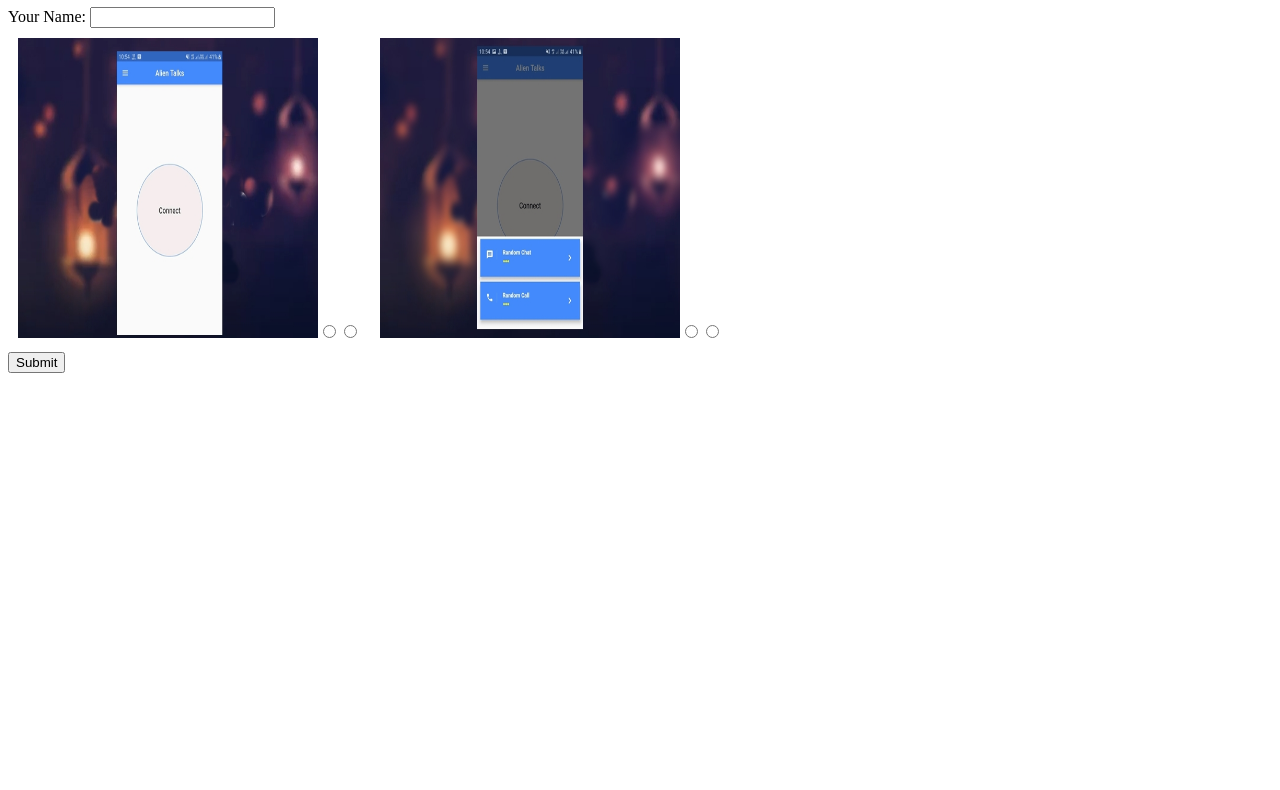
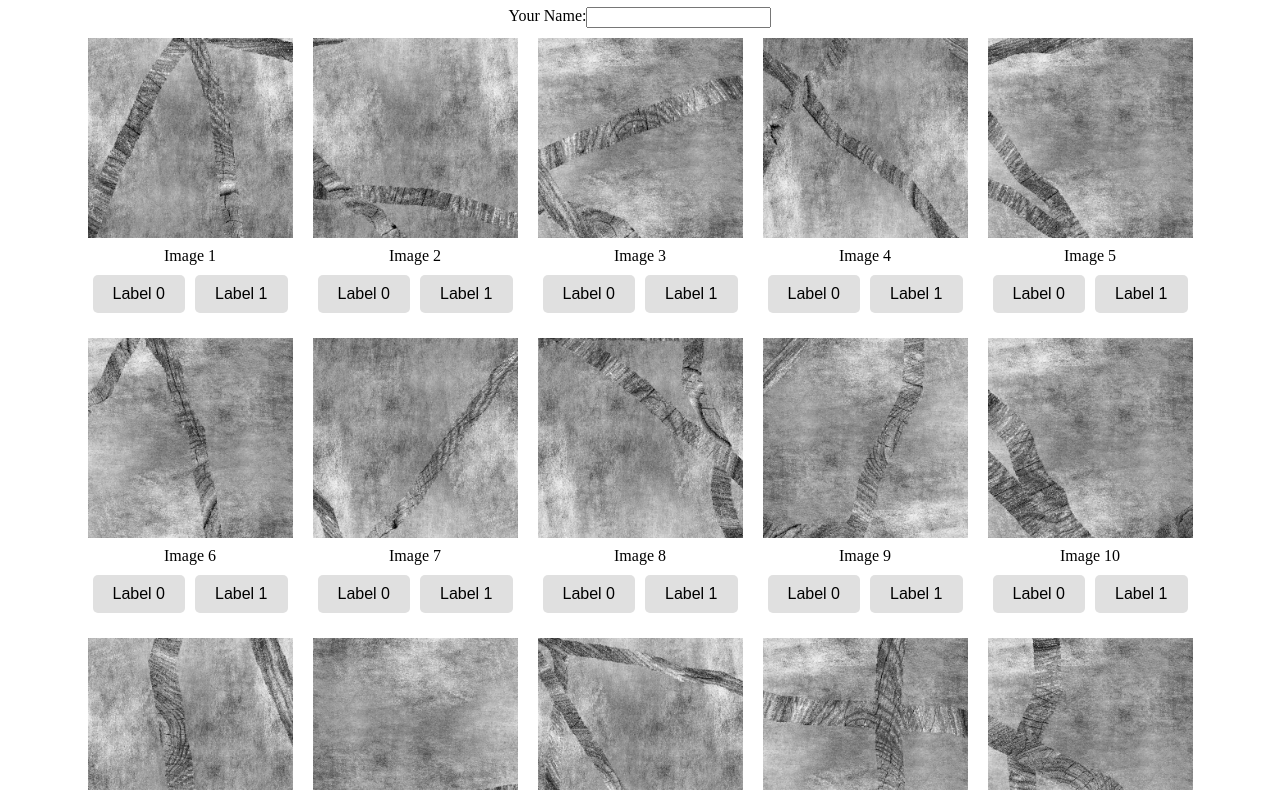
Before and after one commit to rahultejagorantala/Survey, a website: page index.html in a window 1280 px wide. Shown: the part 73-863 px from the top of the page. Before the commit the page ends 800 px from the top, so only its background shows below. Drawn offline with nearby package versions, Linux system fonts and the light colour scheme; files whose address does not match are found by name.

Commit message:
Update index.html

```diff
--- a/index.html
+++ b/index.html
@@ -5,9 +5,56 @@
   <script src="https://unpkg.com/axios/dist/axios.min.js"></script>
   <script>
     const images = [
-      '/images/4.jpg',
-      '/images/5.jpg',
-
+      { url: 'C:/Users/tejar/Downloads/images/image_1.jpg', name: 'Image 1' },
+      { url: 'C:/Users/tejar/Downloads/images/image_2.jpg', name: 'Image 2' },
+      { url: 'C:/Users/tejar/Downloads/images/image_3.jpg', name: 'Image 3' },
+	  { url: 'C:/Users/tejar/Downloads/images/image_4.jpg', name: 'Image 4' },
+	  { url: 'C:/Users/tejar/Downloads/images/image_5.jpg', name: 'Image 5' },
+	  { url: 'C:/Users/tejar/Downloads/images/image_6.jpg', name: 'Image 6' },
+	  { url: 'C:/Users/tejar/Downloads/images/image_7.jpg', name: 'Image 7' },
+	  { url: 'C:/Users/tejar/Downloads/images/image_8.jpg', name: 'Image 8' },
+	  { url: 'C:/Users/tejar/Downloads/images/image_9.jpg', name: 'Image 9' },
+	  { url: 'C:/Users/tejar/Downloads/images/image_10.jpg', name: 'Image 10' },
+	  { url: 'C:/Users/tejar/Downloads/images/image_11.jpg', name: 'Image 11' },
+      { url: 'C:/Users/tejar/Downloads/images/image_12.jpg', name: 'Image 12' },
+	  { url: 'C:/Users/tejar/Downloads/images/image_13.jpg', name: 'Image 13' },
+	  { url: 'C:/Users/tejar/Downloads/images/image_14.jpg', name: 'Image 14' },
+	  { url: 'C:/Users/tejar/Downloads/images/image_15.jpg', name: 'Image 15' },
+	  { url: 'C:/Users/tejar/Downloads/images/image_16.jpg', name: 'Image 16' },
+	  { url: 'C:/Users/tejar/Downloads/images/image_17.jpg', name: 'Image 17' },
+	  { url: 'C:/Users/tejar/Downloads/images/image_18.jpg', name: 'Image 18' },
+	  { url: 'C:/Users/tejar/Downloads/images/image_19.jpg', name: 'Image 19' },
+	  { url: 'C:/Users/tejar/Downloads/images/image_20.jpg', name: 'Image 20' },
+	  { url: 'C:/Users/tejar/Downloads/images/image_21.jpg', name: 'Image 21' },
+      { url: 'C:/Users/tejar/Downloads/images/image_22.jpg', name: 'Image 22' },
+	  { url: 'C:/Users/tejar/Downloads/images/image_23.jpg', name: 'Image 23' },
+	  { url: 'C:/Users/tejar/Downloads/images/image_24.jpg', name: 'Image 24' },
+	  { url: 'C:/Users/tejar/Downloads/images/image_25.jpg', name: 'Image 25' },
+	  { url: 'C:/Users/tejar/Downloads/images/image_26.jpg', name: 'Image 26' },
+	  { url: 'C:/Users/tejar/Downloads/images/image_27.jpg', name: 'Image 27' },
+	  { url: 'C:/Users/tejar/Downloads/images/image_28.jpg', name: 'Image 28' },
+	  { url: 'C:/Users/tejar/Downloads/images/image_29.jpg', name: 'Image 29' },
+	  { url: 'C:/Users/tejar/Downloads/images/image_30.jpg', name: 'Image 30' },
+	  { url: 'C:/Users/tejar/Downloads/images/image_31.jpg', name: 'Image 31' },
+      { url: 'C:/Users/tejar/Downloads/images/image_32.jpg', name: 'Image 32' },
+	  { url: 'C:/Users/tejar/Downloads/images/image_33.jpg', name: 'Image 33' },
+	  { url: 'C:/Users/tejar/Downloads/images/image_34.jpg', name: 'Image 34' },
+	  { url: 'C:/Users/tejar/Downloads/images/image_35.jpg', name: 'Image 35' },
+	  { url: 'C:/Users/tejar/Downloads/images/image_36.jpg', name: 'Image 36' },
+	  { url: 'C:/Users/tejar/Downloads/images/image_37.jpg', name: 'Image 37' },
+	  { url: 'C:/Users/tejar/Downloads/images/image_38.jpg', name: 'Image 38' },
+	  { url: 'C:/Users/tejar/Downloads/images/image_39.jpg', name: 'Image 39' },
+	  { url: 'C:/Users/tejar/Downloads/images/image_40.jpg', name: 'Image 40' },
+	  { url: 'C:/Users/tejar/Downloads/images/image_41.jpg', name: 'Image 41' },
+      { url: 'C:/Users/tejar/Downloads/images/image_42.jpg', name: 'Image 42' },
+	  { url: 'C:/Users/tejar/Downloads/images/image_43.jpg', name: 'Image 43' },
+	  { url: 'C:/Users/tejar/Downloads/images/image_44.jpg', name: 'Image 44' },
+	  { url: 'C:/Users/tejar/Downloads/images/image_45.jpg', name: 'Image 45' },
+	  { url: 'C:/Users/tejar/Downloads/images/image_46.jpg', name: 'Image 46' },
+	  { url: 'C:/Users/tejar/Downloads/images/image_47.jpg', name: 'Image 47' },
+	  { url: 'C:/Users/tejar/Downloads/images/image_48.jpg', name: 'Image 48' },
+	  { url: 'C:/Users/tejar/Downloads/images/image_49.jpg', name: 'Image 49' },
+	  { url: 'C:/Users/tejar/Downloads/images/image_50.jpg', name: 'Image 50' },
     ]; // Add your image URLs here
 
     const results = [];
@@ -25,15 +72,18 @@
       const imageContainers = document.getElementsByClassName('image-container');
       for (let i = 0; i < imageContainers.length; i++) {
         const imageContainer = imageContainers[i];
-        const selectedOption = imageContainer.querySelector('input[type=radio]:checked');
+        const selectedOption = imageContainer.querySelector('.active');
 
         if (selectedOption) {
-          const value = parseInt(selectedOption.value);
+          const value = parseInt(selectedOption.dataset.value);
           selectedOptions.push(value);
         }
       }
-
-      const payload = {
+	  console.log(selectedOptions.length==imageContainers.length)
+	  console.log(imageContainers.length)
+	  console.log(selectedOptions.length)
+	  if (selectedOptions.length==imageContainers.length){
+	  const payload = {
         name: name,
         selections: selectedOptions,
       };
@@ -45,36 +95,69 @@
         })
         .catch((error) => {
           console.error('Failed to submit results:', error);
-        });
+        });}
+
+
     }
 
     window.addEventListener('DOMContentLoaded', () => {
       const imageContainer = document.getElementById('image-container');
 
-      images.forEach((imageUrl, index) => {
+      let rowDiv;
+      let imagesInRow = 0;
+
+      images.forEach((image, index) => {
+        if (imagesInRow === 0) {
+          rowDiv = document.createElement('div');
+          rowDiv.classList.add('image-row');
+        }
+
         const imageElement = document.createElement('img');
-        imageElement.src = imageUrl;
+        imageElement.src = image.url;
         imageElement.classList.add('image');
 
-        const option0 = document.createElement('input');
-        option0.type = 'radio';
-        option0.name = `option-${index}`;
-        option0.value = '0';
-        option0.classList.add('option');
+        const nameElement = document.createElement('p');
+        nameElement.textContent = image.name;
 
-        const option1 = document.createElement('input');
-        option1.type = 'radio';
-        option1.name = `option-${index}`;
-        option1.value = '1';
-        option1.classList.add('option');
+        const label0Button = document.createElement('button');
+        label0Button.textContent = 'Label 0';
+        label0Button.dataset.value = '0';
+        label0Button.classList.add('label-button');
+
+        const label1Button = document.createElement('button');
+        label1Button.textContent = 'Label 1';
+        label1Button.dataset.value = '1';
+        label1Button.classList.add('label-button');
 
         const imageContainerDiv = document.createElement('div');
         imageContainerDiv.classList.add('image-container');
         imageContainerDiv.appendChild(imageElement);
-        imageContainerDiv.appendChild(option0);
-        imageContainerDiv.appendChild(option1);
+        imageContainerDiv.appendChild(nameElement);
+        imageContainerDiv.appendChild(label0Button);
+        imageContainerDiv.appendChild(label1Button);
 
-        imageContainer.appendChild(imageContainerDiv);
+        rowDiv.appendChild(imageContainerDiv);
+        imagesInRow++;
+
+        if (imagesInRow === 5) {
+          imageContainer.appendChild(rowDiv);
+          imagesInRow = 0;
+        }
+      });
+
+      if (imagesInRow > 0) {
+        imageContainer.appendChild(rowDiv);
+      }
+
+      const labelButtons = document.querySelectorAll('.label-button');
+      labelButtons.forEach((button) => {
+        button.addEventListener('click', () => {
+          const activeButton = button.parentNode.querySelector('.active');
+          if (activeButton) {
+            activeButton.classList.remove('active');
+          }
+          button.classList.add('active');
+        });
       });
     });
   </script>
@@ -85,17 +168,47 @@
       text-align: center;
     }
 
+    .image-row {
+      text-align: center;
+    }
+
     img {
-      width: 300px;
-      height: 300px;
+      width: 100%;
+      height: 200px;
     }
+
+    p {
+      margin: 5px 0;
+    }
+    h1{
+		text-align: center;
+	}
+    .label-button {
+      padding: 10px 20px;
+      margin: 5px;
+      font-size: 16px;
+      border: none;
+      border-radius: 5px;
+      background-color: #e0e0e0;
+      cursor: pointer;
+    }
+
+    .label-button.active {
+      background-color: #a9a9a9;
+    }
+	#inputele{
+		display:flex;
+		justify-content:center;
+	}
   </style>
 </head>
 <body>
   <h1>Image Selection</h1>
-  <label for="name-input">Your Name:</label>
-  <input type="text" id="name-input" required>
-  <div id="image-container"></div>
-  <button onclick="submitSelection()">Submit</button>
+  <div id="inputele">
+	<label for="name-input">Your Name:</label>
+	  <input type="text" id="name-input" required>
+	  </div>
+	  <div id="image-container"></div>
+	  <button onclick="submitSelection()">Submit</button>
 </body>
 </html>
```
